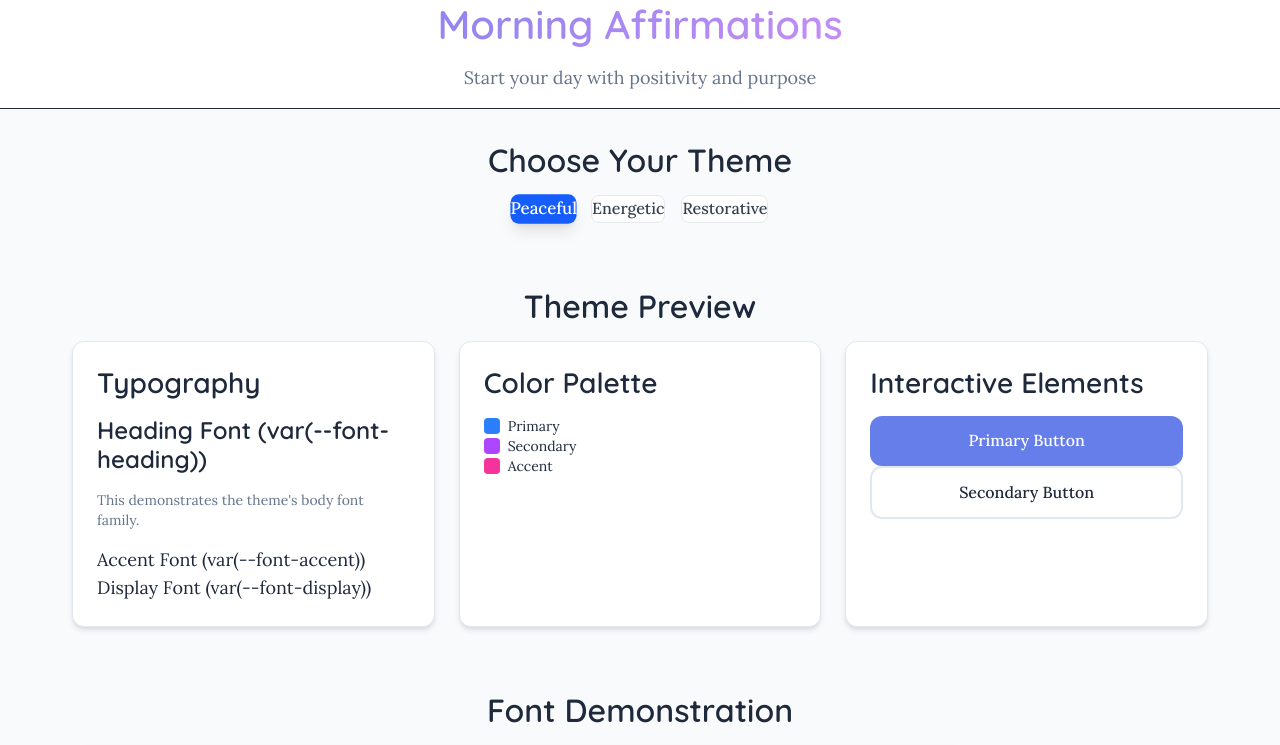
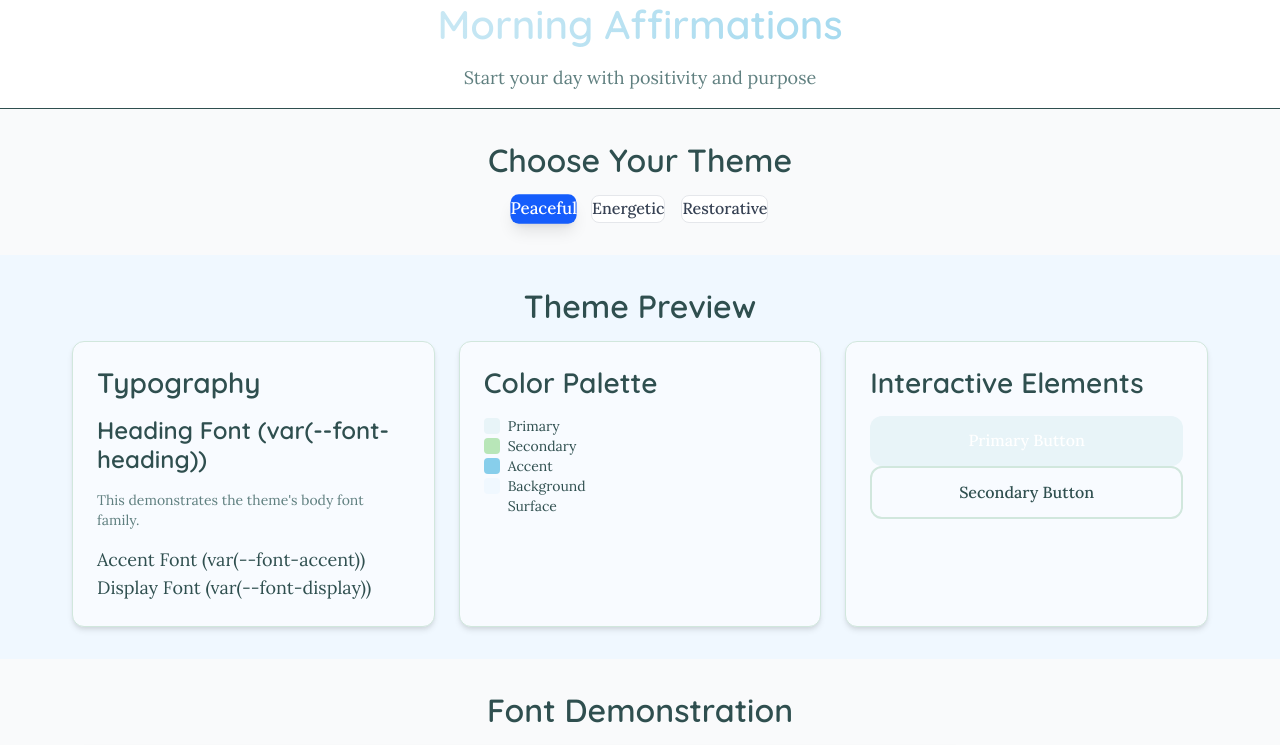
Before and after one commit to adoublens/morning-affirmations, a Next.js app in the folder source/: page / in a window 1280 px wide. Shown: the top 745 px of the page. Built offline with nearby package versions, Linux system fonts and the light colour scheme; a web font is replaced by a local one.

Commit message:
🐛 fix: correct code that is not using the correct theme colors

```diff
--- a/source/app/globals.css
+++ b/source/app/globals.css
@@ -3,16 +3,18 @@
 /* CSS Custom Properties for Theme System */
 :root {
   /* Default Theme Colors (Peaceful) */
-  --theme-primary: #667eea;
-  --theme-secondary: #764ba2;
-  --theme-accent: #f093fb;
-  --theme-background: #f8fafc;
-  --theme-surface: #ffffff;
-  --theme-text-primary: #1e293b;
-  --theme-text-secondary: #64748b;
-  --theme-text-accent: #667eea;
-  --theme-border: #e2e8f0;
-  --theme-shadow: rgba(0, 0, 0, 0.1);
+  --theme-primary: #E8F4F8;
+  --theme-secondary: #B8E6B8;
+  --theme-accent: #87CEEB;
+  --theme-background: #F0F8FF;
+  --theme-background-transition: #E6F3FF;
+  --theme-surface: #F8FBFF;
+  --theme-text-primary: #2F4F4F;
+  --theme-text-secondary: #5F7F7F;
+  --theme-text-accent: #4682B4;
+  --theme-border: #D1E7DD;
+  --theme-shadow: #E3F2FD;
+  --theme-hover: #B3D9FF;
 
   /* Font Families */
   --font-heading: 'Quicksand', -apple-system, BlinkMacSystemFont, 'Segoe UI', Roboto, sans-serif;
@@ -35,16 +37,18 @@
 
 /* Theme: Peaceful */
 [data-theme="peaceful"] {
-  --theme-primary: #667eea;
-  --theme-secondary: #764ba2;
-  --theme-accent: #f093fb;
-  --theme-background: #f8fafc;
-  --theme-surface: #ffffff;
-  --theme-text-primary: #1e293b;
-  --theme-text-secondary: #64748b;
-  --theme-text-accent: #667eea;
-  --theme-border: #e2e8f0;
-  --theme-shadow: rgba(0, 0, 0, 0.1);
+  --theme-primary: #E8F4F8;
+  --theme-secondary: #B8E6B8;
+  --theme-accent: #87CEEB;
+  --theme-background: #F0F8FF;
+  --theme-background-transition: #E6F3FF;
+  --theme-surface: #F8FBFF;
+  --theme-text-primary: #2F4F4F;
+  --theme-text-secondary: #5F7F7F;
+  --theme-text-accent: #4682B4;
+  --theme-border: #D1E7DD;
+  --theme-shadow: #E3F2FD;
+  --theme-hover: #B3D9FF;
 
   --font-heading: 'Quicksand', -apple-system, BlinkMacSystemFont, 'Segoe UI', Roboto, sans-serif;
   --font-body: 'Lora', Georgia, 'Times New Roman', serif;
@@ -54,16 +58,18 @@
 
 /* Theme: Energetic */
 [data-theme="energetic"] {
-  --theme-primary: #f59e0b;
-  --theme-secondary: #dc2626;
-  --theme-accent: #10b981;
-  --theme-background: #fef3c7;
-  --theme-surface: #ffffff;
-  --theme-text-primary: #92400e;
-  --theme-text-secondary: #b45309;
-  --theme-text-accent: #dc2626;
-  --theme-border: #fbbf24;
-  --theme-shadow: rgba(245, 158, 11, 0.2);
+  --theme-primary: #FFE4B5;
+  --theme-secondary: #FFB6C1;
+  --theme-accent: #FFD700;
+  --theme-background: #FFF8DC;
+  --theme-background-transition: #FFEFD5;
+  --theme-surface: #FFFEF7;
+  --theme-text-primary: #4A4A4A;
+  --theme-text-secondary: #696969;
+  --theme-text-accent: #DAA520;
+  --theme-border: #FFE4E1;
+  --theme-shadow: #FFFACD;
+  --theme-hover: #FFE4C4;
 
   --font-heading: 'Poppins', -apple-system, BlinkMacSystemFont, 'Segoe UI', Roboto, sans-serif;
   --font-body: 'Open Sans', -apple-system, BlinkMacSystemFont, 'Segoe UI', Roboto, sans-serif;
@@ -73,16 +79,18 @@
 
 /* Theme: Restorative */
 [data-theme="restorative"] {
-  --theme-primary: #059669;
-  --theme-secondary: #0891b2;
-  --theme-accent: #7c3aed;
-  --theme-background: #ecfdf5;
-  --theme-surface: #ffffff;
-  --theme-text-primary: #064e3b;
-  --theme-text-secondary: #065f46;
-  --theme-text-accent: #059669;
-  --theme-border: #a7f3d0;
-  --theme-shadow: rgba(5, 150, 105, 0.2);
+  --theme-primary: #E6E6FA;
+  --theme-secondary: #DDA0DD;
+  --theme-accent: #9370DB;
+  --theme-background: #F8F8FF;
+  --theme-background-transition: #F0F0FF;
+  --theme-surface: #FAFAFF;
+  --theme-text-primary: #696969;
+  --theme-text-secondary: #808080;
+  --theme-text-accent: #6A5ACD;
+  --theme-border: #E0E0FF;
+  --theme-shadow: #F0F0FF;
+  --theme-hover: #D8D8FF;
 
   --font-heading: 'Merriweather', Georgia, 'Times New Roman', serif;
   --font-body: 'Source Sans Pro', -apple-system, BlinkMacSystemFont, 'Segoe UI', Roboto, sans-serif;
@@ -174,7 +182,7 @@ a:hover {
 }
 
 .btn-primary:hover {
-  background-color: var(--theme-secondary);
+  background-color: var(--theme-hover);
   transform: translateY(-2px);
   box-shadow: var(--shadow-lg);
 }
@@ -203,7 +211,7 @@ a:hover {
 
 .card:hover {
   transform: translateY(-4px);
-  box-shadow: var(--shadow-xl);
+  box-shadow: 0 20px 25px -5px var(--theme-shadow), 0 10px 10px -5px var(--theme-shadow);
 }
 
 /* Animations */
--- a/source/app/page.tsx
+++ b/source/app/page.tsx
@@ -82,16 +82,24 @@ export default function Home() {
               <h3 className="text-xl font-semibold mb-4">Color Palette</h3>
               <div className="space-y-2">
                 <div className="flex items-center gap-2">
-                  <div className="w-4 h-4 rounded bg-blue-500"></div>
+                  <div className="w-4 h-4 rounded" style={{backgroundColor: 'var(--theme-primary)'}}></div>
                   <span className="text-sm">Primary</span>
                 </div>
                 <div className="flex items-center gap-2">
-                  <div className="w-4 h-4 rounded bg-purple-500"></div>
+                  <div className="w-4 h-4 rounded" style={{backgroundColor: 'var(--theme-secondary)'}}></div>
                   <span className="text-sm">Secondary</span>
                 </div>
                 <div className="flex items-center gap-2">
-                  <div className="w-4 h-4 rounded bg-pink-500"></div>
+                  <div className="w-4 h-4 rounded" style={{backgroundColor: 'var(--theme-accent)'}}></div>
                   <span className="text-sm">Accent</span>
+                </div>
+                <div className="flex items-center gap-2">
+                  <div className="w-4 h-4 rounded" style={{backgroundColor: 'var(--theme-background)'}}></div>
+                  <span className="text-sm">Background</span>
+                </div>
+                <div className="flex items-center gap-2">
+                  <div className="w-4 h-4 rounded" style={{backgroundColor: 'var(--theme-surface)'}}></div>
+                  <span className="text-sm">Surface</span>
                 </div>
               </div>
             </div>
@@ -168,11 +176,14 @@ export default function Home() {
                 <ul className="space-y-1 text-sm">
                   {themes.map((theme) => (
                     <li key={theme.id} className="flex items-center gap-2">
-                      <span className={`w-3 h-3 rounded-full ${
-                        theme.id === 'peaceful' ? 'bg-blue-500' :
-                        theme.id === 'energetic' ? 'bg-orange-500' :
-                        'bg-green-500'
-                      }`}></span>
+                      <span
+                        className="w-3 h-3 rounded-full"
+                        style={{
+                          backgroundColor: theme.id === 'peaceful' ? '#E8F4F8' :
+                                          theme.id === 'energetic' ? '#FFE4B5' :
+                                          '#E6E6FA'
+                        }}
+                      ></span>
                       {theme.name} - {theme.description}
                     </li>
                   ))}
```
